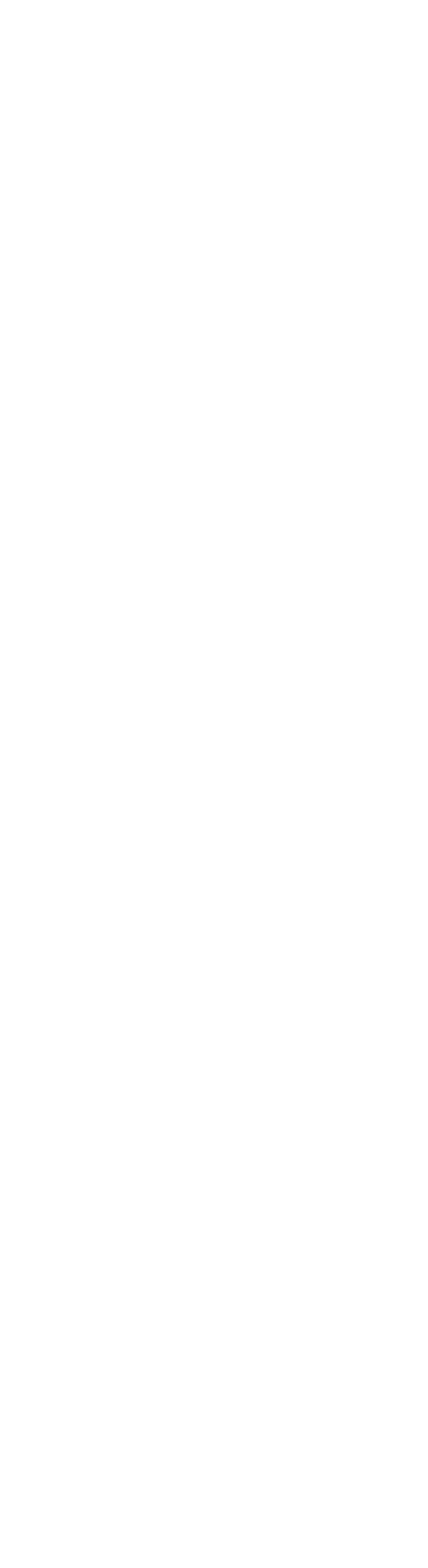
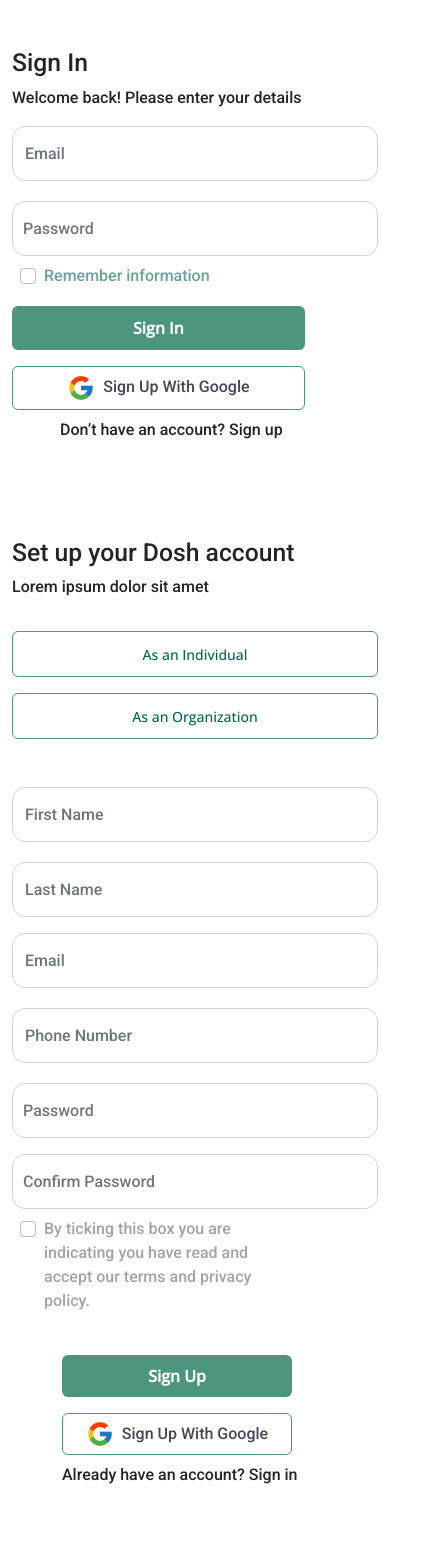
Before and after one commit to myDoshBox/myDoshBoxApp, a React (Create React App) app: page / in a window 390 px wide. Shown: the top 1568 px of the page, 428 px wide, since content can reach past the window. Before the commit the page ends 844 px from the top, so only its background shows below. Built offline with nearby package versions, Linux system fonts and the light colour scheme; some icons are missing.

Commit message:
fixed authentication forms

```diff
--- a/src/App.js
+++ b/src/App.js
@@ -1,5 +1,24 @@
+import {
+  SignInForm,
+  SignUpOrganizationForm,
+  SignUpIndividualForm,
+} from "./components/FormComponents.js/AuthenticationForms";
+
 function App() {
-  return <div></div>;
+  return (
+    <div>
+      <SignInForm />
+
+      <div className="row">
+        <div className="col-12 col-lg-6">
+          <SignUpIndividualForm />
+        </div>
+        <div className="col-12 col-lg-6">
+          <SignUpOrganizationForm />
+        </div>
+      </div>
+    </div>
+  );
 }
 
 export default App;
--- a/src/appStyles/componentsStyles/_buttonStyles.scss
+++ b/src/appStyles/componentsStyles/_buttonStyles.scss
@@ -127,6 +127,17 @@
   .SignInBtn,
   .GoogleSignInBtn {
     width: 80%;
+  }
+}
+
+@media screen and (max-width: 767px) {
+  .SignUpGroup {
+    width: 100% !important;
+  }
+}
+@media screen and (max-width: 992px) {
+  .SignUpGroup {
+    width: 65%;
   }
 }
 
--- a/src/appStyles/componentsStyles/_formStyles.scss
+++ b/src/appStyles/componentsStyles/_formStyles.scss
@@ -279,6 +279,10 @@ $inputFieldColor: rgba(75, 68, 83, 0.8);
   border: 1px solid;
 }
 
+.sign-up-section {
+  transform: translateX(130px);
+}
+
 // CONTACT US STYLING
 .contactInputFormStyle {
   width: 500px !important;
@@ -353,6 +357,14 @@ $inputFieldColor: rgba(75, 68, 83, 0.8);
   .signUpNavStyle {
     width: 100% !important;
   }
+
+  .signUpStyle {
+    width: 80% !important;
+  }
+
+  .sign-up-section {
+    transform: translate(50px, -30px);
+  }
 }
 
 @media screen and (max-width: 280px) {
@@ -369,7 +381,7 @@ $inputFieldColor: rgba(75, 68, 83, 0.8);
 
 @media screen and (max-width: 767px) {
   .inputFormStyle {
-    width: 100 !important;
+    width: 100% !important;
   }
   .contactInputFormStyle {
     width: 70% !important;
@@ -379,12 +391,25 @@ $inputFieldColor: rgba(75, 68, 83, 0.8);
     display: flex;
     flex-direction: column-reverse;
   }
+  .signUpStyle {
+    width: 100% !important;
+  }
+}
+
+@media screen and (max-width: 992px) {
+  .signUpStyle {
+    width: 100% !important;
+    max-width: 500px !important;
+  }
+  .inputFormStyle {
+    width: 100% !important;
+  }
 }
 
 @media screen and (max-width: 1023px) {
-  .inputFormStyle {
-    width: 80% !important;
-  }
+  // .inputFormStyle {
+  //   width: 80% !important;
+  // }
 
   .contactInputFormStyle {
     width: 80% !important;
--- a/src/appStyles/style.css
+++ b/src/appStyles/style.css
@@ -194,6 +194,16 @@ body::-webkit-scrollbar {
   .SignInBtn,
 .GoogleSignInBtn {
     width: 80%;
+  }
+}
+@media screen and (max-width: 767px) {
+  .SignUpGroup {
+    width: 100% !important;
+  }
+}
+@media screen and (max-width: 992px) {
+  .SignUpGroup {
+    width: 65%;
   }
 }
 .ResolveBtn {
@@ -714,6 +724,10 @@ body::-webkit-scrollbar {
   border: 1px solid;
 }
 
+.sign-up-section {
+  transform: translateX(130px);
+}
+
 .contactInputFormStyle {
   width: 500px !important;
   height: 55px !important;
@@ -782,6 +796,12 @@ body::-webkit-scrollbar {
   .signUpNavStyle {
     width: 100% !important;
   }
+  .signUpStyle {
+    width: 80% !important;
+  }
+  .sign-up-section {
+    transform: translate(50px, -30px);
+  }
 }
 @media screen and (max-width: 280px) {
   .contactStyle {
@@ -800,7 +820,7 @@ body::-webkit-scrollbar {
 }
 @media screen and (max-width: 767px) {
   .inputFormStyle {
-    width: 100 !important;
+    width: 100% !important;
   }
   .contactInputFormStyle {
     width: 70% !important;
@@ -809,11 +829,20 @@ body::-webkit-scrollbar {
     display: flex;
     flex-direction: column-reverse;
   }
+  .signUpStyle {
+    width: 100% !important;
+  }
+}
+@media screen and (max-width: 992px) {
+  .signUpStyle {
+    width: 100% !important;
+    max-width: 500px !important;
+  }
+  .inputFormStyle {
+    width: 100% !important;
+  }
 }
 @media screen and (max-width: 1023px) {
-  .inputFormStyle {
-    width: 80% !important;
-  }
   .contactInputFormStyle {
     width: 80% !important;
   }
--- a/src/components/FormComponents.js/AuthenticationForms.js
+++ b/src/components/FormComponents.js/AuthenticationForms.js
@@ -2,6 +2,7 @@ import { useState } from "react";
 import { Form, Container } from "react-bootstrap";
 import { Icon } from "@iconify/react";
 import { SignInButton } from "../ButtonsComponent/AuthenticationButtons";
+import { SignUpButton } from "../ButtonsComponent/AuthenticationButtons";
 import { GoogleSignInButton } from "../ButtonsComponent/AuthenticationButtons";
 import { GoogleSignUpButton } from "../ButtonsComponent/AuthenticationButtons";
 import { GuestNavSignInButton } from "../ButtonsComponent/AuthenticationButtons";
@@ -145,23 +146,23 @@ export const SignUpIndividualForm = () => {
         <p>Lorem ipsum dolor sit amet </p>
       </div>
 
-      <div className="d-flex justify-content-inbetween pb-5 mx-5 ">
+      <div className="d-flex  pb-5 flex-column flex-lg-row mx-0 mx-lg-5">
         <div className="signUpNavStyle">
           <SignUpIndividual />
         </div>
 
-        <div className="ms-3 signUpNavStyle">
+        <div className=" ms-sm-0 ms-lg-3 signUpNavStyle">
           <SignUpOrganization />
         </div>
       </div>
 
-      <Form>
-        <Form.Group className="d-flex justify-content-inbetween">
+      <Form className>
+        <Form.Group className="d-flex justify-content-inbetween flex-column flex-lg-row">
           <div className="row ">
-            <div className="col-sm-12 col-md-8 col-lg-6 align-items-center ">
+            <div className="col-12 col-md-8 col-lg-6 align-items-center ">
               <Form.Control
                 type="text"
-                placeholder="Firstname"
+                placeholder="First Name"
                 id="firstname"
                 name="firstname"
                 value={signUp.firstname}
@@ -171,16 +172,16 @@ export const SignUpIndividualForm = () => {
             </div>
           </div>
           <Form.Group>
-            <div className="row ms-2 ">
-              <div className="col-sm-12 col-md-8 col-lg-6 align-items-center">
+            <div className="row ms-sm-0 ms-lg-2 mt-3 mt-lg-0">
+              <div className="col-12 col-md-8 col-lg-6 align-items-center">
                 <Form.Control
                   type="text"
-                  placeholder="Lastname"
+                  placeholder="Last Name"
                   id="lastname"
                   name="lastname"
                   value={signUp.lastname}
                   onChange={handleChange}
-                  className="signUpStyle  mb-1"
+                  className="signUpStyle"
                 />
               </div>
             </div>
@@ -284,18 +285,20 @@ export const SignUpIndividualForm = () => {
 
         <Form.Group className="mt-2 ms-2 " controlId="formBasicCheckbox">
           <Form.Check
-            className="w-50"
+            className="w-75"
             type="checkbox"
             label="By ticking this box you are indicating you have read and accept our terms and privacy policy."
           />
         </Form.Group>
+        <div className="sign-up-section">
           <div className="d-flex mt-4 ">
-          <GuestNavSignInButton />
+            <SignUpButton />
           </div>
-        <div className="d-flex pb-2 ">
+          <div className="d-flex pb-2 mt-3 ">
             <GoogleSignUpButton />
           </div>
-        <p className=" ms-5"> Already have an account? Sign in</p>
+          <p className=""> Already have an account? Sign in</p>
+        </div>
       </Form>
     </Container>
   );
@@ -344,19 +347,18 @@ export const SignUpOrganizationForm = () => {
         <h2>Set up your Dosh account</h2>
         <p>Lorem ipsum dolor sit amet </p>
       </div>
-
-      <div className="d-flex justify-content-inbetween pb-5 mx-5 ">
-        <div className="">
+      <div className="d-flex  pb-5 flex-column flex-lg-row mx-0 mx-lg-5">
+        <div className="signUpNavStyle">
           <SignUpIndividual />
         </div>
 
-        <div className="ms-3">
+        <div className=" ms-sm-0 ms-lg-3 signUpNavStyle">
           <SignUpOrganization />
         </div>
       </div>
 
       <Form>
-        <Form.Group className="my-3">
+        <Form.Group className="">
           <div className="row ">
             <div className="col-sm-12 col-md-8 col-lg-6 align-items-center">
               <Form.Control
@@ -486,19 +488,21 @@ export const SignUpOrganizationForm = () => {
 
         <Form.Group className="mt-2 ms-2 " controlId="formBasicCheckbox">
           <Form.Check
-            className=" w-50"
+            className=" w-75"
             type="checkbox"
             label="By ticking this box you are indicating you have read and accept our terms and privacy policy."
           />
         </Form.Group>
 
+        <div className="sign-up-section">
           <div className="pb-3 mt-4 ">
-          <GuestNavSignInButton />
+            <SignUpButton />
           </div>
           <div className=" pb-2 ">
             <GoogleSignUpButton />
           </div>
-        <p className="mb-5 ms-5"> Already have an account? Sign in</p>
+          <p className="mb-5"> Already have an account? Sign in</p>
+        </div>
       </Form>
     </Container>
   );
```
Also changed, not shown: src/appStyles/style.min.css, 2 other files (tests, documents, lock files or other folders). Lines whose indentation alone changed are shown as unchanged.
